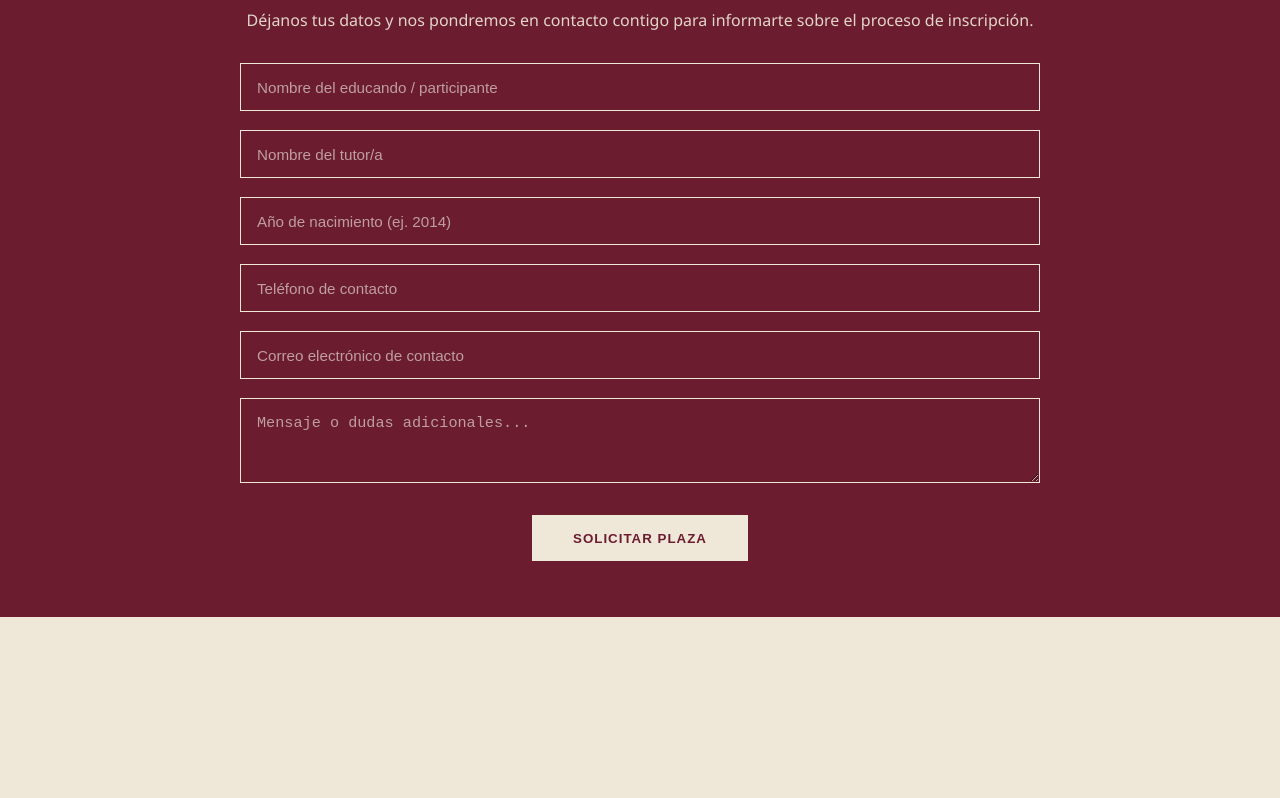
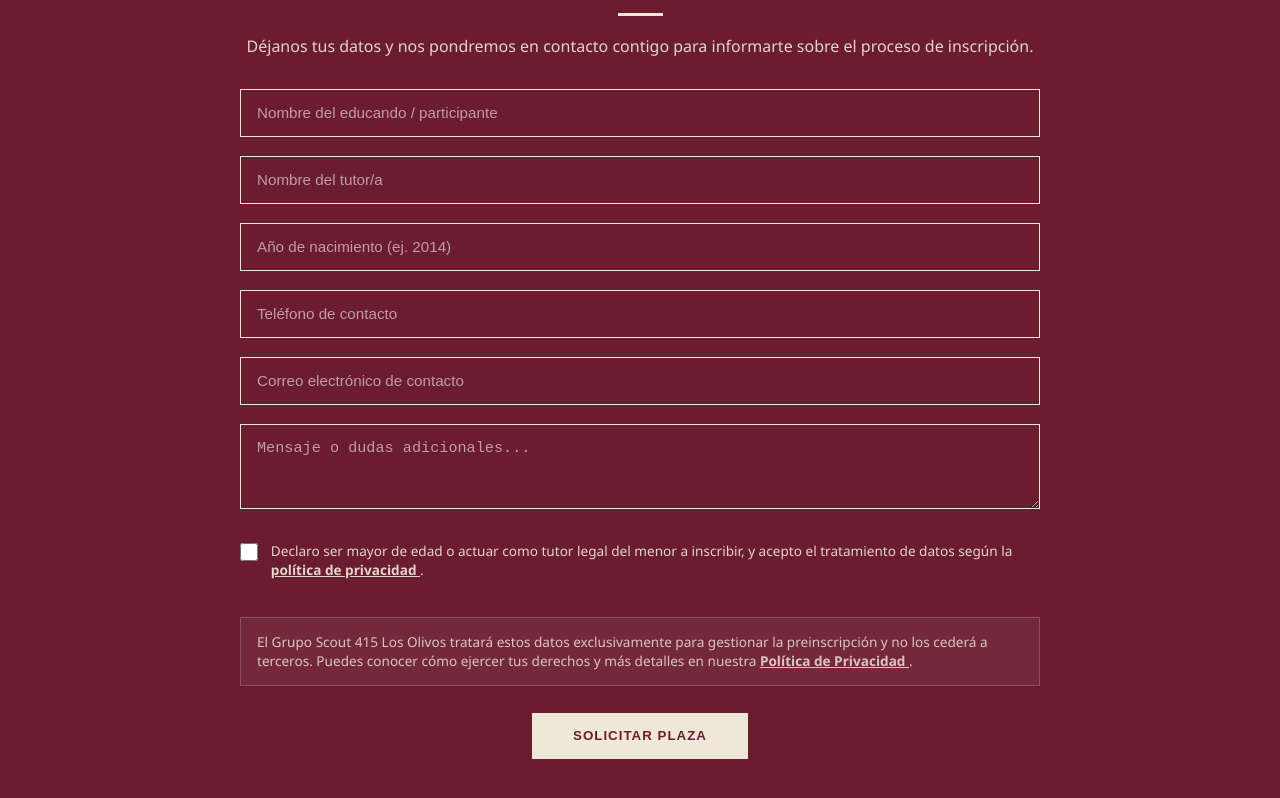
Before and after one commit to jaimegarciagallardo/jaimegarciagallardo.github.io, a Vue app: page /contacto in a window 1280 px wide. Shown: the part 1068-1866 px from the top of the page. Before the commit the page ends 1685 px from the top, so only its background shows below. Built offline with nearby package versions, Linux system fonts and the light colour scheme.

Commit message:
pequeños arreglos: añadir politica de privacidad, ejecutiva al desplegable de secciones

```diff
--- a/src/assets/css/contacto.css
+++ b/src/assets/css/contacto.css
@@ -299,3 +299,70 @@ input[type="number"] {
     opacity: 0.6;
     cursor: not-allowed;
 }
+
+.checkbox-group {
+    margin: 0.5rem 0 0.8rem 0;
+    text-align: left;
+}
+
+.checkbox-label {
+    display: flex;
+    align-items: flex-start;
+    gap: 0.8rem;
+    cursor: pointer;
+    user-select: none;
+}
+
+.custom-checkbox {
+    accent-color: var(--color-bone);
+    width: 18px;
+    height: 18px;
+    margin-top: 2px;
+    cursor: pointer;
+    border-radius: 0; /* Mantiene estética sin bordes redondeados */
+    flex-shrink: 0;
+}
+
+.checkbox-text {
+    font-size: 0.85rem;
+    line-height: 1.45;
+    color: var(--color-bone);
+    opacity: 0.9;
+}
+
+.legal-link {
+    color: var(--color-bone);
+    text-decoration: underline;
+    font-weight: 600;
+    transition: opacity 0.2s ease;
+}
+
+.legal-link:hover {
+    opacity: 0.75;
+}
+
+/* Añadir a src/assets/css/contact.css */
+
+.privacy-layer {
+    width: 100%;
+    box-sizing: border-box;
+    background-color: rgba(247, 244, 239, 0.05); /* Fondo hueso ultra sutil */
+    border: 1px solid rgba(247, 244, 239, 0.2);  /* Borde fino y discreto */
+    padding: 0.85rem 1rem;
+    margin-top: 0.3rem;
+    text-align: left;
+    border-radius: 0;
+}
+
+.privacy-text {
+    font-size: 0.85rem;
+    line-height: 1.45;
+    color: var(--color-bone);
+    opacity: 0.82;
+    margin: 0;
+}
+
+.privacy-text strong {
+    font-weight: 600;
+    opacity: 0.85;
+}
--- a/src/assets/css/header.css
+++ b/src/assets/css/header.css
@@ -11,11 +11,12 @@
 }
 
 .header-container {
-    max-width: 1200px;
+    width: 100%;
     margin: 0 auto;
     display: flex;
     align-items: center;
     justify-content: space-between;
+    padding: 0.8rem 4.5rem 0.8rem 2rem;
 }
 
 .logo a {
@@ -45,6 +46,7 @@
     display: flex;
     align-items: center;
     gap: 0.5rem;
+    margin-right: 1.5rem;
 }
 
 .nav-item.dropdown {
--- a/src/assets/css/noticias.css
+++ b/src/assets/css/noticias.css
@@ -29,6 +29,7 @@
     display: flex;
     flex-direction: column;
     transition: transform 0.3s ease, box-shadow 0.3s ease;
+    cursor: pointer;
 }
 
 .noticia-card:hover {
--- a/src/components/Contacto.vue
+++ b/src/components/Contacto.vue
@@ -31,8 +31,7 @@
             </div>
             <h3>EMAIL</h3>
             <p>
-              <a href="mailto:415@scoutsdeandalucia.org">415@scoutsdeandalucia.org</a><br />
-              <a href="mailto:contacto@ejemplo.com">contacto@ejemplo.com</a>
+              <a href="mailto:415@scoutsdeandalucia.org">415@scoutsdeandalucia.org</a>
             </p>
           </div>
 
@@ -42,7 +41,7 @@
               <span class="icon phone-icon"></span>
             </div>
             <h3>LLÁMANOS</h3>
-            <p>+34 642 53 28 58<br />+34 600 000 000</p>
+            <p>+34 642 53 28 58</p>
           </div>
 
           <!-- Información Adicional -->
@@ -138,13 +137,41 @@
         ></textarea>
         </div>
 
-        <button type="submit" class="submit-btn" :disabled="isSubmitting">
-          {{ isSubmitting ? 'ENVIANDO...' : 'SOLICITAR PLAZA' }}
-        </button>
+        <!-- Casilla legal obligatoria -->
+        <div class="form-group checkbox-group">
+          <label class="checkbox-label">
+            <input
+                v-model="formData.aceptaTerminos"
+                type="checkbox"
+                class="custom-checkbox"
+            />
+            <span class="checkbox-text">
+              Declaro ser mayor de edad o actuar como tutor legal del menor a inscribir, y acepto el tratamiento de datos según la
+              <router-link to="/politica-privacidad" target="_blank" class="legal-link">
+                política de privacidad
+              </router-link>.
+            </span>
+          </label>
+        </div>
+
+        <!-- Primera capa de información sobre privacidad -->
+        <div class="privacy-layer">
+          <div class="privacy-text">
+            El Grupo Scout 415 Los Olivos tratará estos datos exclusivamente para gestionar la preinscripción
+            y no los cederá a terceros. Puedes conocer cómo ejercer tus derechos y más detalles en nuestra
+            <router-link to="/politica-privacidad" target="_blank" class="legal-link">
+              Política de Privacidad
+            </router-link>.
+          </div>
+        </div>
 
         <p v-if="feedbackMessage" :class="['feedback-status', feedbackType]">
           {{ feedbackMessage }}
         </p>
+
+        <button type="submit" class="submit-btn" :disabled="isSubmitting">
+          {{ isSubmitting ? 'ENVIANDO...' : 'SOLICITAR PLAZA' }}
+        </button>
       </form>
     </div>
   </section>
@@ -170,6 +197,13 @@
   const feedbackType = ref('')
 
   const handleJoinSubmit = async () => {
+
+    if (!formData.value.aceptaTerminos) {
+      feedbackType.value = 'error'
+      feedbackMessage.value = '⚠️ Por favor, confirma que eres mayor de edad o tutor/a legal y acepta la política de privacidad.'
+      return
+    }
+
     isSubmitting.value = true
     feedbackMessage.value = ''
 
--- a/src/components/Header.vue
+++ b/src/components/Header.vue
@@ -22,6 +22,7 @@
             <router-link to="/quienes-somos/seccion-scout" class="dropdown-item">Sección Scout</router-link>
             <router-link to="/quienes-somos/unidad" class="dropdown-item">Unidad</router-link>
             <router-link to="/quienes-somos/clan" class="dropdown-item">Clan</router-link>
+            <router-link to="/quienes-somos/ejecutiva" class="dropdown-item">Ejecutiva</router-link>
           </div>
         </div>
 
--- a/src/data/noticias.js
+++ b/src/data/noticias.js
@@ -5,6 +5,7 @@ export const noticiasDict = [
         id: 1,
         titulo: "Inicio de ronda y pase de secciones",
         resumen: "Nuevos materiales prometen duplicar la capacidad de los vehículos eléctricos sin aumentar su peso ni coste de producción.",
+        completo: "Inicio de ronda y pase de secciones",
         categoria: "Grupo",
         fecha: "17 Sep, 2026",
         imagen: "https://picsum.photos/800/600?random=1",
@@ -14,6 +15,7 @@ export const noticiasDict = [
         id: 2,
         titulo: "El avance del diseño web en 2026",
         resumen: "Las tendencias actuales se centran en la accesibilidad y layouts asimétricos tipo cascada.",
+        completo: "",
         categoria: "Diseño",
         fecha: "16 Sep, 2026",
         imagen: "https://picsum.photos/600/800?random=2",
@@ -23,6 +25,7 @@ export const noticiasDict = [
         id: 3,
         titulo: "Mercados globales muestran estabilidad",
         resumen: "Un breve resumen del panorama económico actual y sus implicaciones a corto plazo.",
+        completo: "",
         categoria: "Economía",
         fecha: "15 Sep, 2026",
         imagen: "https://picsum.photos/600/500?random=3",
@@ -32,6 +35,7 @@ export const noticiasDict = [
         id: 4,
         titulo: "Consejos para mejorar la productividad en remoto",
         resumen: "Estrategias probadas para organizar tu jornada laboral y evitar el desgaste mental.",
+        completo: "",
         categoria: "Estilo de vida",
         fecha: "14 Sep, 2026",
         imagen: "https://picsum.photos/600/700?random=4",
@@ -41,6 +45,7 @@ export const noticiasDict = [
         id: 5,
         titulo: "Exploración espacial alcanza un nuevo hito",
         resumen: "La última misión orbital envía datos inéditos sobre la composición atmosférica del planeta vecino.",
+        completo: "",
         categoria: "Ciencia",
         fecha: "13 Sep, 2026",
         imagen: "https://picsum.photos/700/500?random=5",
@@ -50,6 +55,7 @@ export const noticiasDict = [
         id: 6,
         titulo: "Que pasa si añado otra más",
         resumen: "La última misión orbital envía datos inéditos sobre la composición atmosférica del planeta vecino.",
+        completo: "",
         categoria: "Ciencia",
         fecha: "13 Sep, 2026",
         imagen: "https://picsum.photos/700/500?random=5",
```
